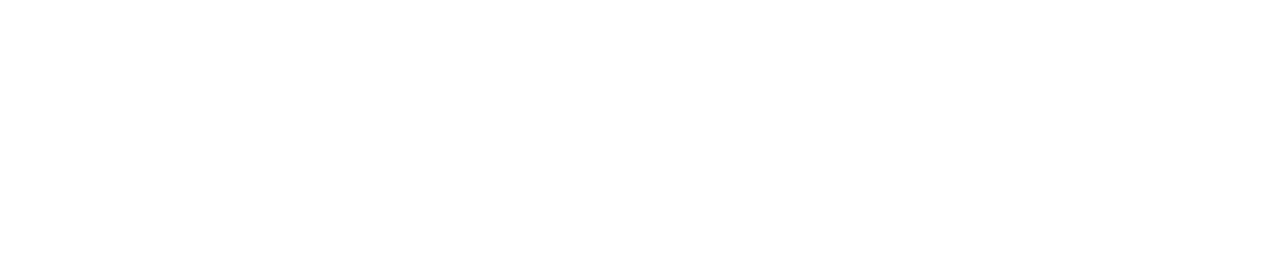
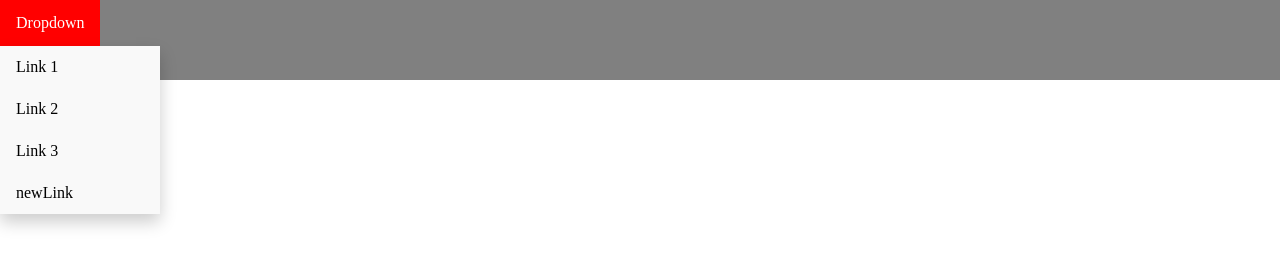
Before and after one commit to Michaelleojacob/dropdownMenu, a website built with webpack: page src/index.html in a window 1280 px wide. Built offline with nearby package versions, Linux system fonts and the light colour scheme.

Commit message:
basically copy paste from w3 example lololol. but it works. I can add new dropdown items. I think i'll get the click version working tomorrow.

```diff
--- a/src/domManager.js
+++ b/src/domManager.js
@@ -1,6 +1,4 @@
-const domManager = (() => {
-  const my = {
-    createDomElement({
+export default function domManager({
   tagName = 'div',
   text = null,
   classes = null,
@@ -18,19 +16,19 @@ const domManager = (() => {
   }
 
   if (attributes !== null) {
-        attributes.map((attr) => console.log(attr));
+    attributes.map((attr) => {
+      const objKey = Object.keys(attr);
+      const objValue = Object.values(attr);
+      return el.setAttribute(objKey, objValue);
+    });
   }
 
   if (children !== null) {
     children.map((x) => el.appendChild(x));
   }
+
   if (events !== null) {
     events.map(({ type, handler }) => el.addEventListener(type, handler));
   }
   return el;
-    },
-  };
-  return my;
-})();
-
-export default domManager;
+}
--- /dev/null
+++ b/src/makeHoverMenu.js
@@ -0,0 +1,50 @@
+import domManager from './domManager';
+
+export default function hoverMenu() {
+  const el = domManager({
+    classes: ['dropdown'],
+    children: [
+      domManager({
+        tagName: 'button',
+        text: 'Dropdown',
+        classes: ['dropbtn'],
+      }),
+      domManager({
+        classes: ['dropdown-content'],
+        children: [
+          domManager({
+            tagName: 'a',
+            text: 'Link 1',
+            attributes: [{ href: '#' }],
+          }),
+          domManager({
+            tagName: 'a',
+            text: 'Link 2',
+            attributes: [{ href: '#' }],
+          }),
+          domManager({
+            tagName: 'a',
+            text: 'Link 3',
+            attributes: [{ href: '#' }],
+          }),
+        ],
+      }),
+    ],
+  });
+  return el;
+}
+
+//* * */
+
+/* <div class="dropdown">
+  <button class="dropbtn">
+    Dropdown
+  </button>
+  <div class="dropdown-content">
+    <a href="#">Link 1</a>
+    <a href="#">Link 2</a>
+    <a href="#">Link 3</a>
+  </div>
+</div>; */
+
+//* * */
--- /dev/null
+++ b/src/nav.css
@@ -0,0 +1,78 @@
+.nav {
+  display: flex;
+  height: 10vh;
+  width: 100%;
+  background: gray;
+  justify-content: space-between;
+}
+
+/* Navbar container */
+.navbar {
+  overflow: hidden;
+  background-color: #333;
+  font-family: Arial;
+}
+
+/* Links inside the navbar */
+.navbar a {
+  float: left;
+  font-size: 16px;
+  color: white;
+  text-align: center;
+  padding: 14px 16px;
+  text-decoration: none;
+}
+
+/* The dropdown container */
+.dropdown {
+  float: left;
+  overflow: hidden;
+}
+
+/* Dropdown button */
+.dropdown .dropbtn {
+  font-size: 16px;
+  border: none;
+  outline: none;
+  color: white;
+  padding: 14px 16px;
+  background-color: inherit;
+  font-family: inherit; /* Important for vertical align on mobile phones */
+  margin: 0; /* Important for vertical align on mobile phones */
+}
+
+/* Add a red background color to navbar links on hover */
+.navbar a:hover,
+.dropdown:hover .dropbtn {
+  background-color: red;
+}
+
+/* Dropdown content (hidden by default) */
+.dropdown-content {
+  display: none;
+  position: absolute;
+  background-color: #f9f9f9;
+  min-width: 160px;
+  box-shadow: 0px 8px 16px 0px rgba(0, 0, 0, 0.2);
+  z-index: 1;
+}
+
+/* Links inside the dropdown */
+.dropdown-content a {
+  float: none;
+  color: black;
+  padding: 12px 16px;
+  text-decoration: none;
+  display: block;
+  text-align: left;
+}
+
+/* Add a grey background color to dropdown links on hover */
+.dropdown-content a:hover {
+  background-color: #ddd;
+}
+
+/* Show the dropdown menu on hover */
+.dropdown:hover .dropdown-content {
+  display: block;
+}
--- /dev/null
+++ b/src/navElement.js
@@ -0,0 +1,9 @@
+import './nav.css';
+import domManager from './domManager';
+
+export default function nav() {
+  const navbar = domManager({
+    classes: ['nav'],
+  });
+  return navbar;
+}
--- a/src/script.js
+++ b/src/script.js
@@ -1,2 +1,27 @@
-const container = document.querySelector('#container');
-console.log(container);
+import './style.css';
+import nav from './navElement';
+import hoverMenu from './makeHoverMenu';
+
+(() => {
+  const wrapper = {
+    init() {
+      this.parent = document.querySelector('#container');
+      this.nav();
+      this.makeNewA();
+    },
+    nav() {
+      this.navbar = nav();
+      this.parent.appendChild(this.navbar);
+      this.navDropDown = hoverMenu();
+      console.log(this.navDropDown);
+      this.navbar.appendChild(this.navDropDown);
+    },
+    makeNewA() {
+      const newA = document.createElement('a');
+      newA.textContent = 'newLink';
+      newA.setAttribute('href', '#');
+      this.navDropDown.querySelector('.dropdown-content').appendChild(newA);
+    },
+  };
+  return wrapper.init();
+})();
--- /dev/null
+++ b/src/style.css
@@ -0,0 +1,13 @@
+body,
+html {
+  width: 100%;
+  height: 100%;
+  padding: 0;
+  margin: 0;
+  box-sizing: border-box;
+  border: 0px solid transparent;
+}
+
+#container {
+  display: flex;
+}
```
Also changed, not shown: src/index.html (+9 -0 lines), dist/index.bundle.js, dist/index.html. Lines whose indentation alone changed are shown as unchanged.
